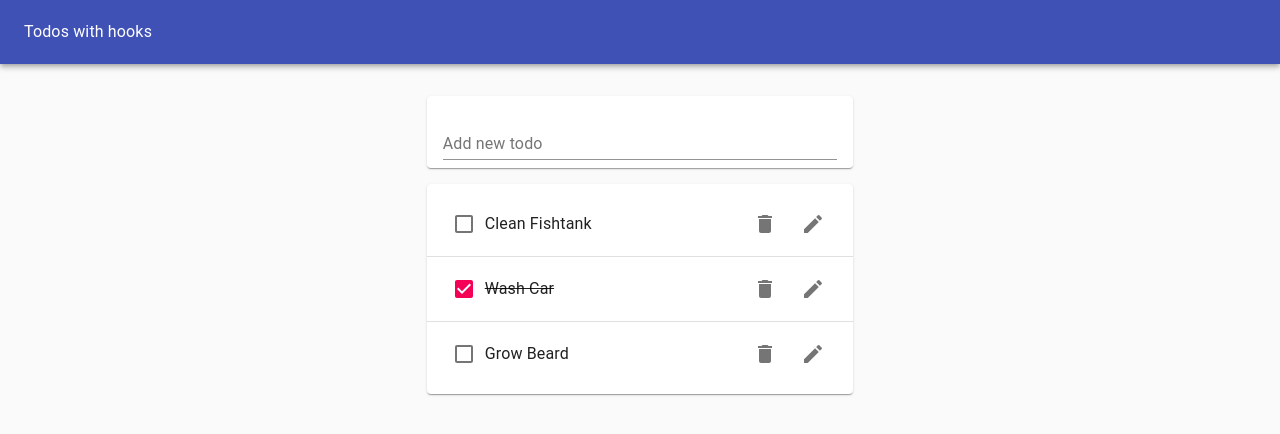
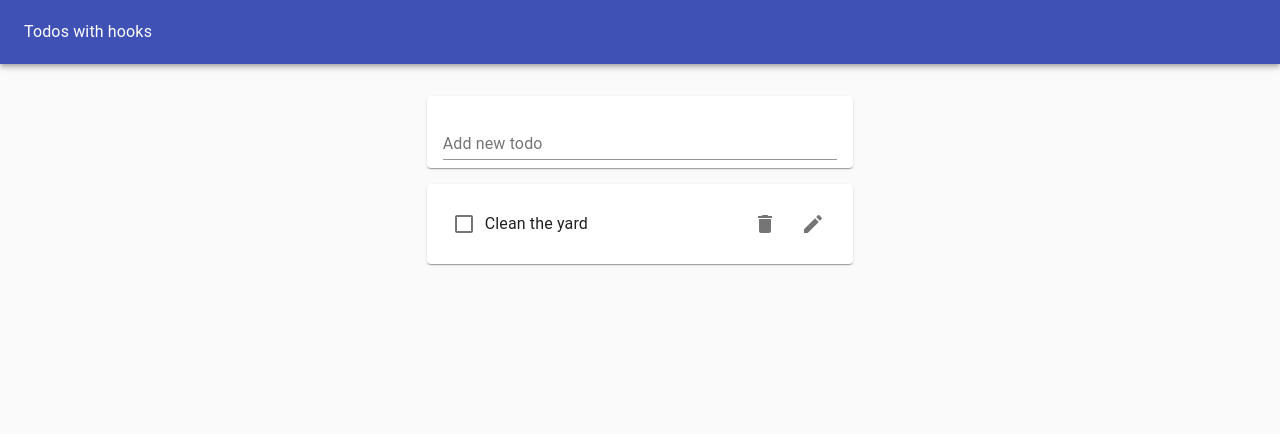
Before and after one commit to mayanhavoc/todo_react_hooks, a React (Create React App) app: page / in a window 1280 px wide. Shown: the top 434 px of the page. Built offline with nearby package versions, Linux system fonts and the light colour scheme.

Commit message:
local storage hook

```diff
--- a/src/Todo.js
+++ b/src/Todo.js
@@ -31,11 +31,11 @@ function Todo({ id, task, completed, removeTodo, toggleTodo, editTodo }) {
                 {task}
             </ListItemText>
             <ListItemSecondaryAction>
-                <IconButton aria-label='Delete'>
-                    <DeleteIcon onClick={() => removeTodo(id)} />
+                <IconButton aria-label='Delete' onClick={() => removeTodo(id)}>
+                    <DeleteIcon  />
                 </IconButton>
-                <IconButton aria-label='Edit'>
-                    <EditIcon onClick={toggle}/>
+                <IconButton aria-label='Edit' onClick={toggle}>
+                    <EditIcon />
                 </IconButton>
             </ListItemSecondaryAction>
             </>
--- a/src/TodoApp.js
+++ b/src/TodoApp.js
@@ -1,4 +1,5 @@
-import React, { useState } from 'react';
+import React, { useEffect } from 'react';
+import useTodoState from './hooks/useTodoState';
 import TodoList from './TodoList';
 import TodoForm from './TodoForm';
 import Typography from '@material-ui/core/Typography';
@@ -6,36 +7,46 @@ import Paper from '@material-ui/core/Paper';
 import AppBar from '@material-ui/core/AppBar';
 import Grid from '@material-ui/core/Grid';
 import Toolbar from '@material-ui/core/Toolbar';
-import { uuid } from 'uuidv4';
+
 
 function TodoApp() {
-    const initialTodos = [
-        { id: 1, task: "Clean Fishtank", completed: false },
-        { id: 2, task: "Wash Car", completed: true },
-        { id: 3, task: "Grow Beard", completed: false }
-    ];
-    const [ todos, setTodos ] = useState(initialTodos);
-    const addTodo = newTodoText => {
-        setTodos([...todos, {id: uuid(), task: newTodoText, completed: false }]);
-    }
-    const removeTodo = todoId => {
-        // filter out removed todo
-        const updatedTodos = todos.filter(todo => todo.id !== todoId);
-        // call setTodos with new todos array
-        setTodos(updatedTodos);
-    }
-    const toggleTodo = todoId => {
-        const updatedTodos = todos.map(todo =>
-                todo.id === todoId ? {...todo, completed: !todo.completed} : todo
-            );
-        setTodos(updatedTodos);
-    }
-    const editTodo = (todoId, newTask) => {
-        const updatedTodos = todos.map(todo =>
-                todo.id === todoId ? {...todo, task: newTask} : todo
-            );
-        setTodos(updatedTodos);
-    }
+    // const initialTodos = JSON.parse(window.localStorage.getItem('todos') || "[]");
+    const initialTodos = [{ id: 1, task: "Clean the yard", completed: false }];
+    const {todos, addTodo, removeTodo, toggleTodo, editTodo } = useTodoState(
+        initialTodos
+        );
+    // const initialTodos = [
+    //     { id: 1, task: "Clean Fishtank", completed: false },
+    //     { id: 2, task: "Wash Car", completed: true },
+    //     { id: 3, task: "Grow Beard", completed: false }
+    // ];
+    // const [ todos, setTodos ] = useState(initialTodos);
+
+    // useEffect(() => {
+    //     window.localStorage.setItem('todos', JSON.stringify(todos));
+    // }, [todos]);
+
+    // const addTodo = newTodoText => {
+    //     setTodos([...todos, {id: uuid(), task: newTodoText, completed: false }]);
+    // }
+    // const removeTodo = todoId => {
+    //     // filter out removed todo
+    //     const updatedTodos = todos.filter(todo => todo.id !== todoId);
+    //     // call setTodos with new todos array
+    //     setTodos(updatedTodos);
+    // }
+    // const toggleTodo = todoId => {
+    //     const updatedTodos = todos.map(todo =>
+    //             todo.id === todoId ? {...todo, completed: !todo.completed} : todo
+    //         );
+    //     setTodos(updatedTodos);
+    // }
+    // const editTodo = (todoId, newTask) => {
+    //     const updatedTodos = todos.map(todo =>
+    //             todo.id === todoId ? {...todo, task: newTask} : todo
+    //         );
+    //     setTodos(updatedTodos);
+    // }
     return (
         <Paper style={{
             padding: 0,
@@ -50,7 +61,7 @@ function TodoApp() {
                     <Typography color='inherit'>Todos with hooks</Typography>
                 </Toolbar>
             </AppBar>
-            <Grid container justify="center" style={{marginTop: "1rem"}}>
+            <Grid container justifyContent="center" style={{marginTop: "1rem"}}>
                 <Grid item xs={11} md={8} lg={4}>
                     <TodoForm addTodo={addTodo}/>
                     <TodoList
--- a/src/TodoList.js
+++ b/src/TodoList.js
@@ -6,26 +6,27 @@ import Divider from '@material-ui/core/Divider';
 
 
 function TodoList({ todos, removeTodo, toggleTodo, editTodo }) {
-    return (
+    if(todos.length)
+        return (
         <Paper>
             <List>
-                {todos.map((todo, i) =>
+                {console.log(todos)}
+                {todos.map((todo, i) => (
                 <>
                     <Todo
-                        id={todo.id}
-                        task={todo.task}
+                        {...todo}
                         key={todo.id}
-                        completed={todo.completed}
                         removeTodo={removeTodo}
                         toggleTodo={toggleTodo}
                         editTodo={editTodo}
                     />
                     {i < todos.length - 1 && <Divider />}
                 </>
-                )}
+                ))}
             </List>
         </Paper>
     )
+    return null;
 }
 
 export default TodoList
--- /dev/null
+++ b/src/hooks/useTodoState.js
@@ -0,0 +1,32 @@
+import React, { useState } from 'react';
+import { uuid } from 'uuidv4';
+
+
+export default initialTodos => {
+    // create space in the state
+    const [ todos, setTodos ] = useState(initialTodos);
+    return {
+        todos,
+        addTodo: newTodoText => {
+            setTodos([...todos, {id: uuid(),task: newTodoText, completed: false }]);
+        },
+        removeTodo: todoId => {
+            // filter out removed todo
+            const updatedTodos = todos.filter(todo => todo.id !== todoId);
+            // call setTodos with new todos array
+            setTodos(updatedTodos);
+        },
+        toggleTodo: todoId => {
+            const updatedTodos = todos.map(todo =>
+                    todo.id === todoId ? {...todo, completed: !todo.completed} : todo
+                );
+            setTodos(updatedTodos);
+        },
+        editTodo: (todoId, newTask) => {
+            const updatedTodos = todos.map(todo =>
+                    todo.id === todoId ? {...todo, task: newTask} : todo
+                );
+            setTodos(updatedTodos);
+        }
+    }
+}
```
Also changed, not shown: src/hooks/useLocalStorageState.js (added, +26 -0 lines).
